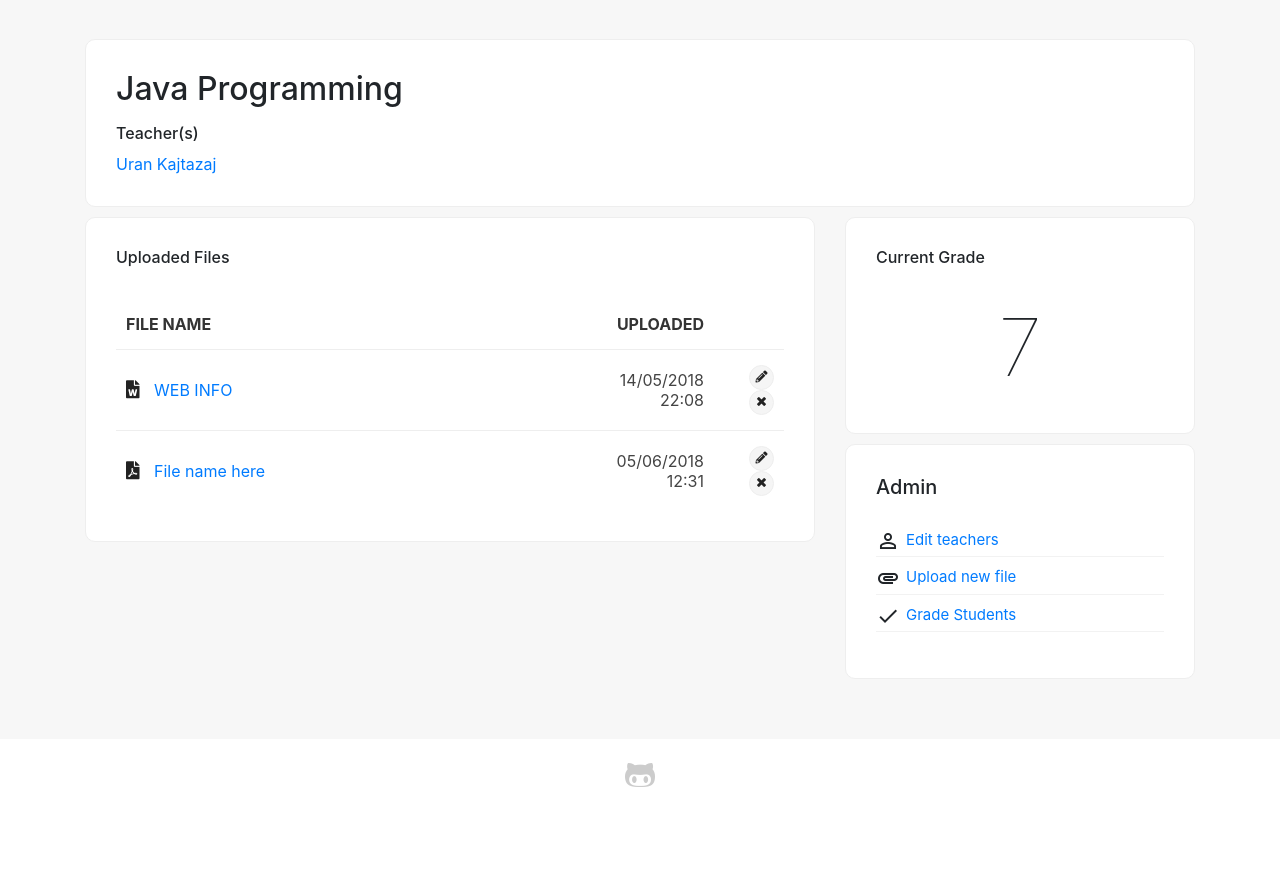
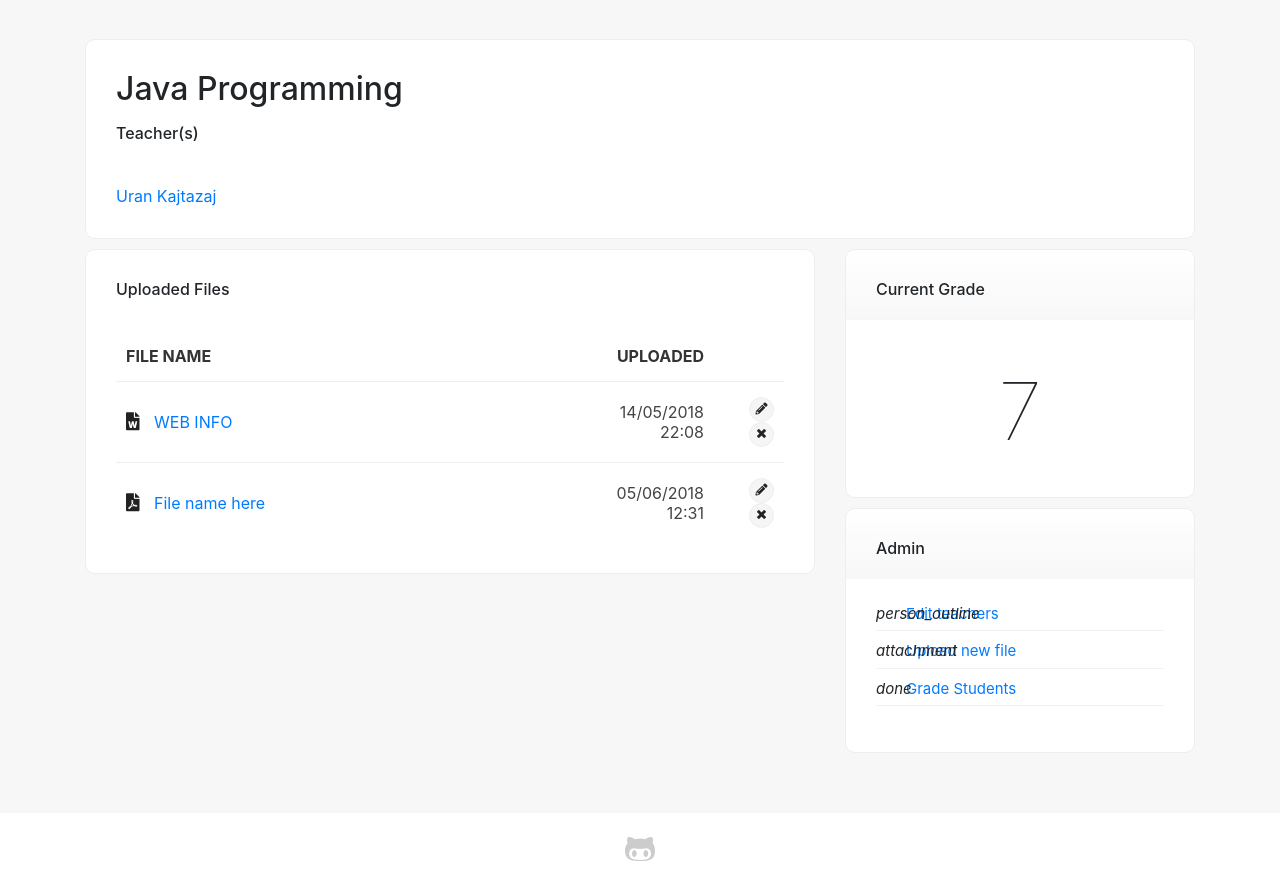
Before and after one commit to urankajtazaj/SEMS, a Django app: page /programs/course/1 in a window 1280 px wide. Shown: the part 65-950 px from the top of the page. Before the commit the page ends 852 px from the top, so only its background shows below. Run offline with Django 3.2, Linux system fonts and the light colour scheme; a user stored in the database is signed in; data comes from the database, SQL or seed files in the repository; some libraries are stand-ins or nearby versions.

Commit message:
new box style

```diff
--- a/sems/static/css/main.css
+++ b/sems/static/css/main.css
@@ -48,7 +48,6 @@ nav a.active:hover {
 }
 
 .shadow-box, .card-box, .empty-box {
-    background-color: #fff;
     padding: 30px;
     border-radius: 10px;
     margin-bottom: 10px;
@@ -56,17 +55,27 @@ nav a.active:hover {
     /*box-shadow: 0 2px 3px rgba(0,0,0,0.07);*/
     display: block;
     border: 1px solid #eee;
+    position: relative;
     background-color: #fff;
+    /*z-index: 1;*/
+    overflow: hidden;
 }
-/*
-.card-box::after {
+
+.card-box:not(.no-shade)::before {
+    content: '';
     width: 100%;
     height: 70px;
-    background-color: #ccc;
-    position: absolute;
+    background: linear-gradient(transparent, rgba(0,0,0,0.03));
+    z-index: 0;
     left: 0;
     top: 0;
-}*/
+    position: absolute;
+}
+
+.card-box h6 {
+    z-index: 1;
+    margin-bottom: 40px;
+}
 
 .empty-box {
     border-color: transparent;
--- a/sems/templates/add_new_post.html
+++ b/sems/templates/add_new_post.html
@@ -7,7 +7,7 @@
         <div class="col-md-7 col-xs-12">
             <form method="post" enctype="multipart/form-data">
                 <div class="card-box">
-                    <h5>Add new post</h5><br/>
+                    <h6>Add new post</h6><br/>
                     {% csrf_token %}
                     <div class="form-group">
                         Title<br/>
--- a/sems/templates/base_generic.html
+++ b/sems/templates/base_generic.html
@@ -5,12 +5,12 @@
     <meta name="viewport"
           content="width=device-width, user-scalable=no, initial-scale=1.0, maximum-scale=1.0, minimum-scale=1.0">
     <meta http-equiv="X-UA-Compatible" content="ie=edge">
-    <link rel="stylesheet" href="https://use.fontawesome.com/releases/v5.0.12/css/all.css" integrity="sha384-G0fIWCsCzJIMAVNQPfjH08cyYaUtMwjJwqiRKxxE/rx96Uroj1BtIQ6MLJuheaO9" crossorigin="anonymous">
+    <!-- <link rel="stylesheet" href="https://use.fontawesome.com/releases/v5.0.12/css/all.css" integrity="sha384-G0fIWCsCzJIMAVNQPfjH08cyYaUtMwjJwqiRKxxE/rx96Uroj1BtIQ6MLJuheaO9" crossorigin="anonymous"> -->
     <link rel="stylesheet" href="{% static 'css/bootstrap.min.css' %}">
     <link rel="stylesheet" href="{% static 'css/main.css' %}">
     <link rel="stylesheet" href="{% static 'fonts/fontawesome-all.min.css' %}">
-    <link href="https://fonts.googleapis.com/css?family=Open+Sans:400,700" rel="stylesheet">
-    <link href="https://fonts.googleapis.com/icon?family=Material+Icons" rel="stylesheet">
+    <!-- <link href="https://fonts.googleapis.com/css?family=Open+Sans:400,700" rel="stylesheet"> -->
+    <!-- <link href="https://fonts.googleapis.com/icon?family=Material+Icons" rel="stylesheet"> -->
     <!-- <script src="https://cdn.ckeditor.com/ckeditor5/10.0.1/classic/ckeditor.js"></script> -->
     <title>Document</title>
 </head>
--- a/sems/templates/course_add.html
+++ b/sems/templates/course_add.html
@@ -6,7 +6,7 @@
 	<div class="row justify-content-center">
 		<div class="col-md-8 col-xs-12">
 			<div class="card-box">
-				<h5>Add Course</h5><br/>
+				<h6>Add Course</h6><br/>
 				<form method="post">{% csrf_token %}
 					{% for field in form %}
 						<div class="form-group">
--- a/sems/templates/course_single.html
+++ b/sems/templates/course_single.html
@@ -5,7 +5,7 @@
 <div class="container">
     <div class="row">
         <div class="col-md-12 col-xs-12">
-            <div class="card-box">
+            <div class="no-shade card-box">
                 <h2>{{ course }}</h2>
                 <p>{{ course.summary }}</p>
                 {% if teachers %}
@@ -77,7 +77,7 @@
             {% if user.is_authenticated %}
                 {% if user.is_superuser %}
                     <div class="card-box">
-                        <h5>Admin</h5>
+                        <h6>Admin</h6>
                         <ul class="list-unstyled">
                             <li><i class="material-icons">person_outline</i> <a href="{% url 'add_teacher' course_id=course.pk %}">Edit teachers</a></li>
                             <li><i class="material-icons">attachment</i> <a href="{% url 'upload_file_view' course_id=course.pk %}" >Upload new file</a></li>
@@ -88,7 +88,7 @@
                     {% for u in usrs %}
                     {% if u == user %}
                     <div class="card-box">
-                        <h5>Admin</h5>
+                        <h6>Admin</h6>
                         <ul class="list-unstyled">
                             <li><i class="material-icons">attachment</i> <a href="{% url 'upload_file_view' course_id=course.pk %}" >Upload new file</a></li>
                             <li><i class="material-icons">done</i> <a href="{% url 'grade_students' course_id=course.pk %}" >Grade Students</a></li>
--- a/sems/templates/grade_students.html
+++ b/sems/templates/grade_students.html
@@ -7,7 +7,7 @@
         <div class="col-md-6 col-xs-12">
             <form method="post">
                 <div class="card-box">
-                <h5>Grade Students in {{ course }}</h5><br/>
+                <h6>Grade Students in {{ course }}</h6>
                 {% csrf_token %}
                 {{ formset.management_form }}
                 {% if formset|length > 0 %}
--- a/sems/templates/program_single.html
+++ b/sems/templates/program_single.html
@@ -2,7 +2,7 @@
 
 {% block content %}
 <div class="container">
-    <div class="card-box">
+    <div class="no-shade card-box">
         <h3>{{ program.name }}</h3>
         {% if program.summary %}
         <p>{{ program.summary }}</p>
--- a/sems/templates/student_profile.html
+++ b/sems/templates/student_profile.html
@@ -5,7 +5,7 @@
 
 {% if user.is_superuser or user.student == student %}
 <div class="abs-popup">
-    <div class="card-box grades">
+    <div class="no-shade card-box grades">
         <!-- <h5>Success</h5><br/> -->
         <a onclick="toggleGrades()" class="toggleBtn btn btn-danger"><i class="fas fa-times"></i> Close</a><br><br>
         <table>
@@ -36,7 +36,7 @@
 <div class="container">
     <div class="row">
         <div class="col-md-8">
-            <div class="card-box">
+            <div class="no-shade card-box">
                 <div class="row">
                     <div class="col-md-3 col-xs-12 text-center">
                         <div class="thumb img-round">
@@ -85,7 +85,7 @@
         </div>
         <div class="col-md-4 col-xs-12">
             <div class="card-box">
-                <h5>Overview</h5><br/>
+                <h6>Overview</h6>
                 <table>
                     <tbody>
                         <tr>
--- a/sems/templates/upload_file_form.html
+++ b/sems/templates/upload_file_form.html
@@ -8,8 +8,7 @@
             <form method="post" enctype="multipart/form-data" >
                 <div class="card-box">
                     {% csrf_token %}
-                    <h5>Upload file</h5>
-                    <br/>
+                    <h6>Upload file</h6>
                     <div class="form-group">
                         File name<br/>
                         {{ form.name }}
```
